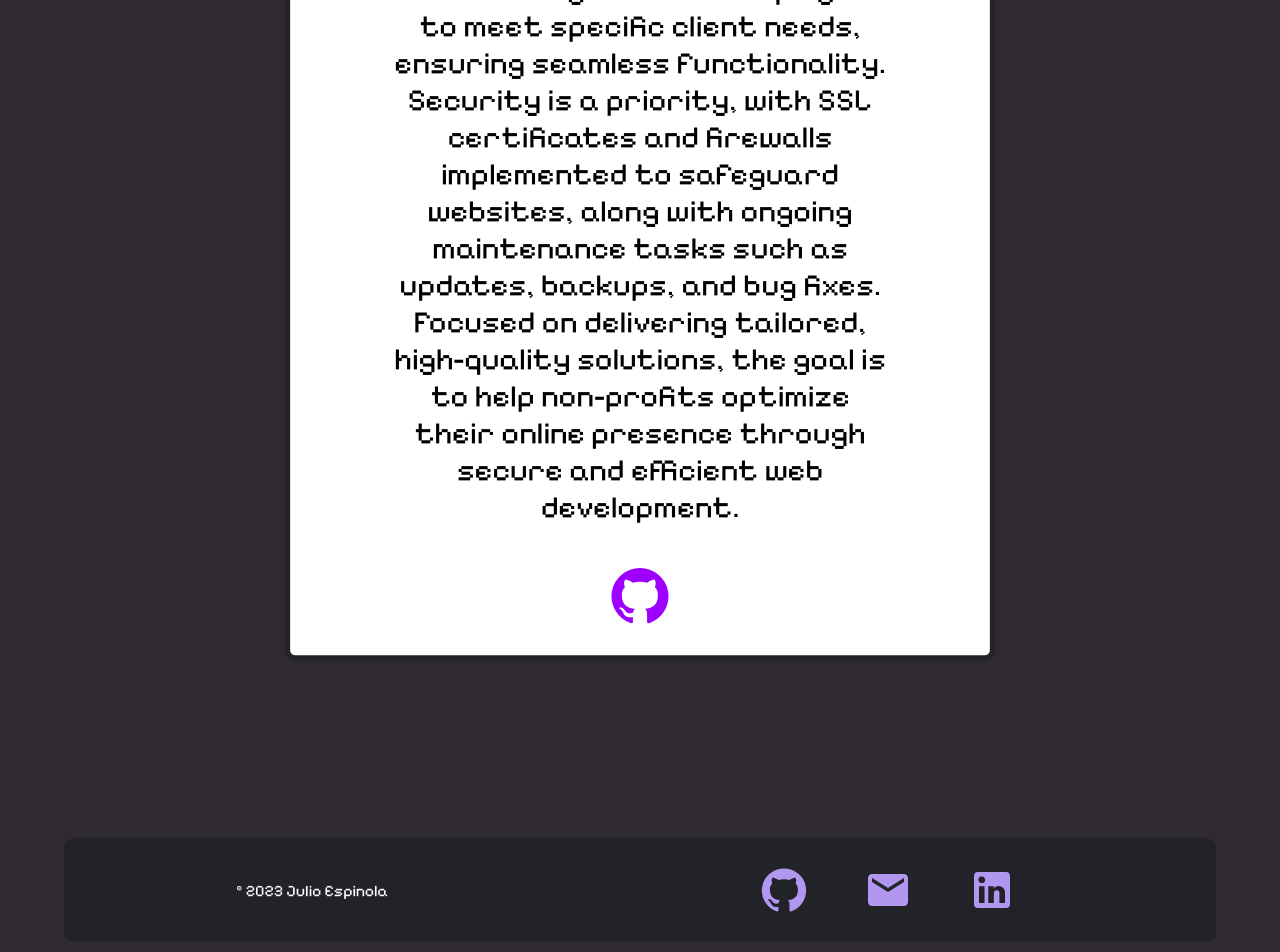
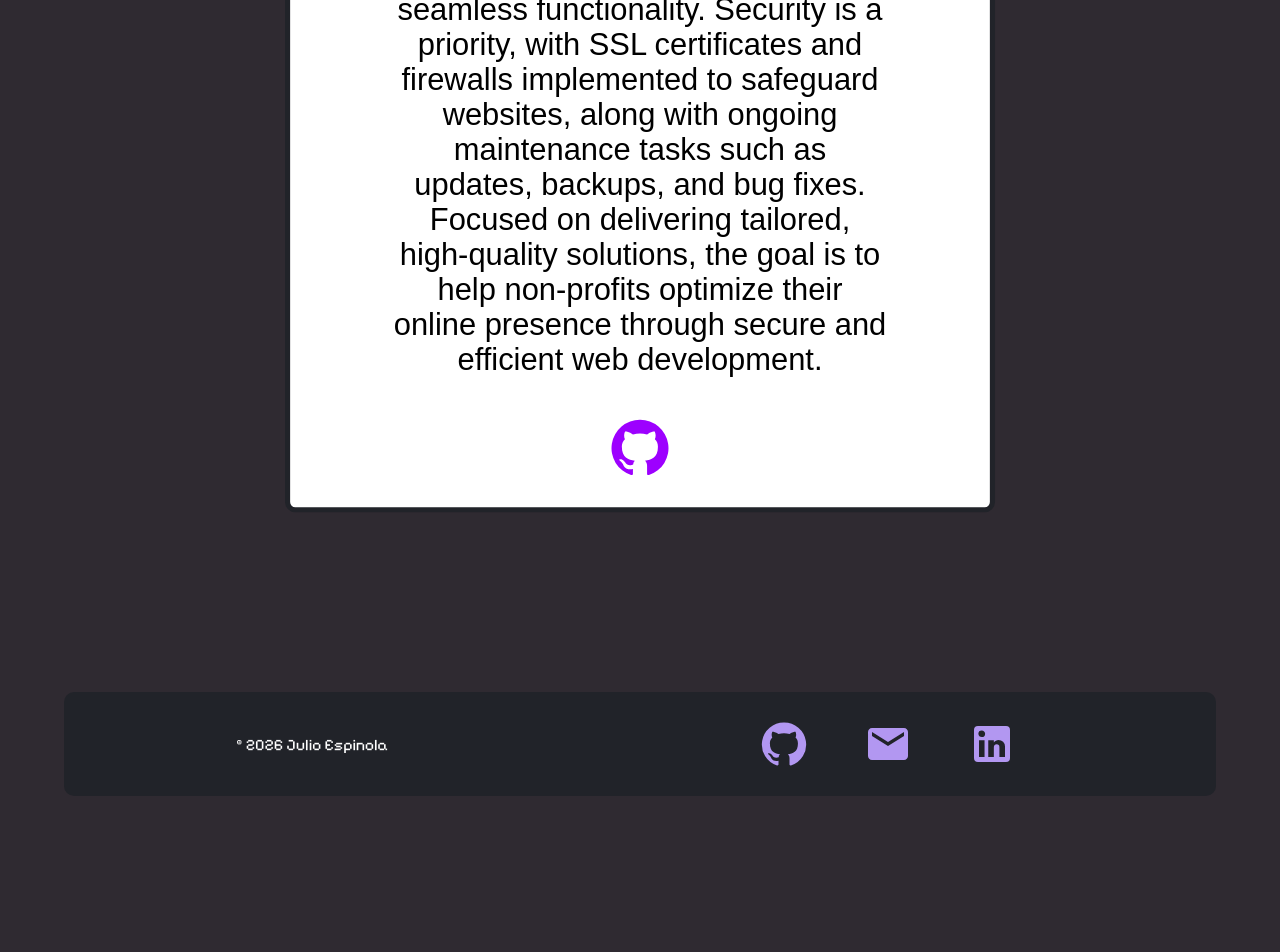
Before and after one commit to JulioSEspinola/Portfolio-2.0, a React (Create React App) app in the folder portfolio/: page /project/1 in a window 1280 px wide. Shown: the part 1202-2154 px from the top of the page. After the commit the page ends 2008 px from the top, so only its background shows below. Built offline with nearby package versions, Linux system fonts and the light colour scheme; a web font is replaced by a local one.

Commit message:
added styling to project compnonent and added consistency in color theme

```diff
--- a/portfolio/src/components/Footer.js
+++ b/portfolio/src/components/Footer.js
@@ -8,7 +8,7 @@ import '../styles/Footer.css';
 export default function Footer() {
   return (
     <div className='footer'>
-      <p>&copy; 2023 Julio Espinola </p>
+      <p>&copy; 2026 Julio Espinola </p>
       <div className='socialMedia'>
       <IconButton href="https://github.com/JulioSEspinola" target="_blank">
           <GithubIcont />
--- a/portfolio/src/pages/Projects.js
+++ b/portfolio/src/pages/Projects.js
@@ -9,7 +9,7 @@ function Projects() {
   return (
     <>
       <Box display="flex" flexDirection="column" alignItems="center" mt={6}>
-        <h1 className='projects-title'>My Personal Projects</h1>
+        <h1 className='projects-title'>Projects</h1>
         <Grid container spacing={1} justifyContent="center" className='projectList'>
           {ProjectList.map((project, idx) => (
             <Grid item xs={12} sm={6} md={6} lg={3} key={project.id}>
--- a/portfolio/src/styles/ProjectDisplay.css
+++ b/portfolio/src/styles/ProjectDisplay.css
@@ -5,6 +5,7 @@
   --box-shadow-color: rgba(252, 227, 4, 0.2);
   --border-radius: 10px;
   --pixelate-font: "Pixelify Sans", serif;
+  --NTR-font: "NTR", sans-serif;
 }
 
 .project {
@@ -37,7 +38,7 @@
 .project-display:hover {
   /* transform: scale(1.05); */
   animation: none;
-  box-shadow: 0 0 20px rgba(145, 13, 248, 0.6);
+  box-shadow: 0 0 20px #b297f1;
 }
 
 .project h1 {
@@ -62,7 +63,7 @@
   color: #000000;
   margin-top: 50px;
   width: 75%;
-  font-family: var(--pixelate-font);
+  font-family: var( --NTR-font);
 }
 
 .project svg {
```
Also changed, not shown: portfolio/src/styles/Home.css (+0 -7 lines).
